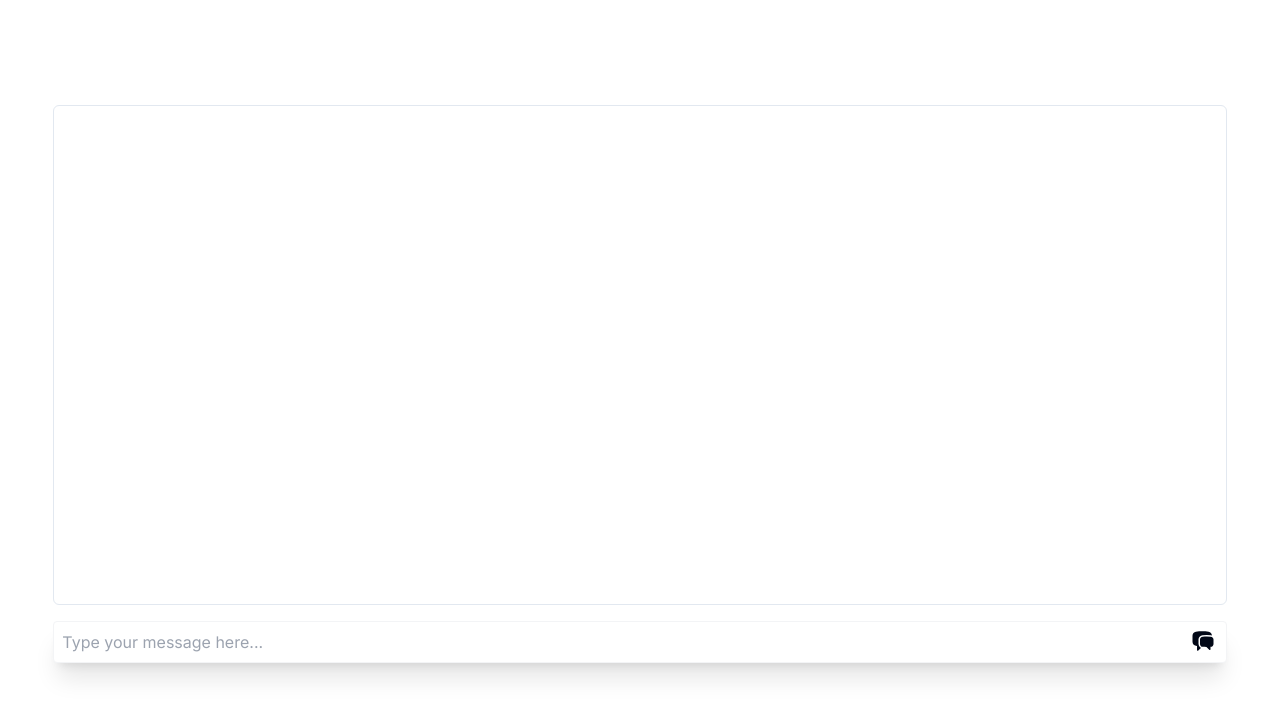
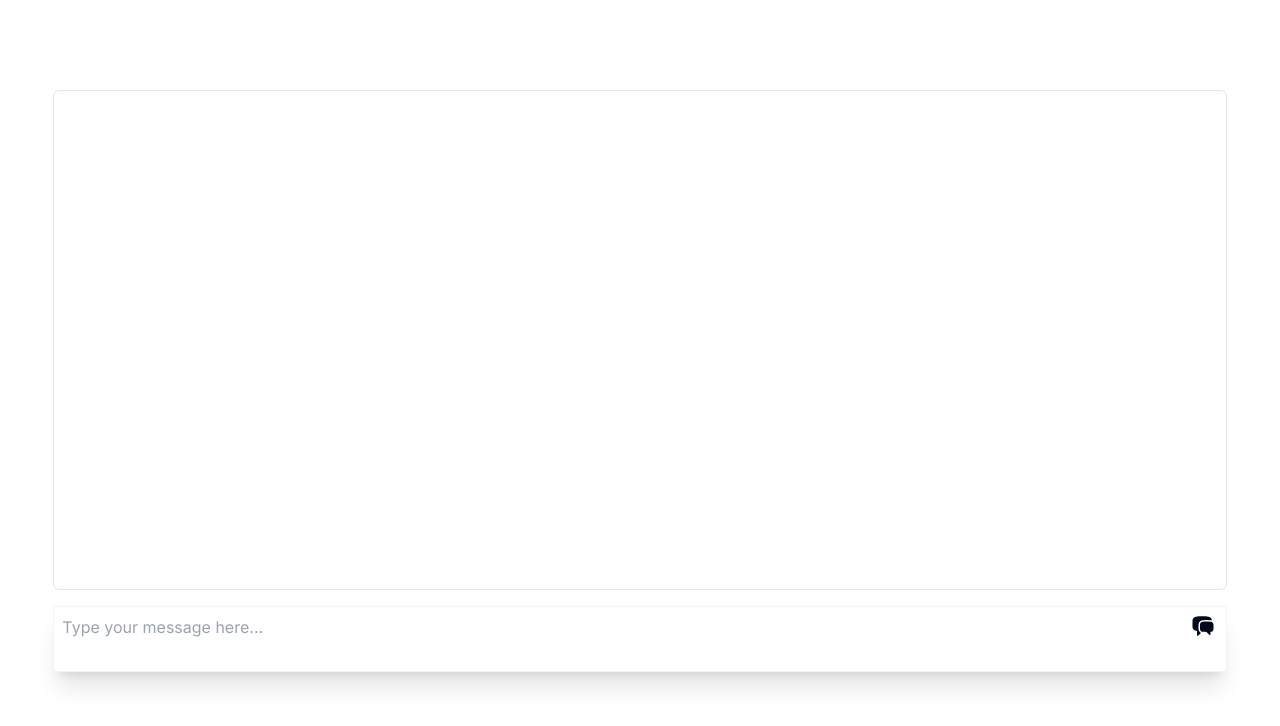
Before and after one commit to TNorsang/philo, a Next.js app: page / in a window 1280 px wide. Both pictures are taken after a click on the element 640 px from the left and 400 px from the top of the page. Shown: the top 726 px of the page. Built offline with nearby package versions, Linux system fonts and the light colour scheme.

Commit message:
fixed wrapping issues

```diff
--- a/components/chat.tsx
+++ b/components/chat.tsx
@@ -64,13 +64,19 @@ export default function Chat() {
           ))}
         </div>
         <form onSubmit={handleSubmit} className="relative mt-4">
-          <input
-            className="w-full p-2 mb-8 border border-gray-100 rounded shadow-xl"
+          <textarea
+            className="w-full p-2 mb-8 border border-gray-100 rounded shadow-xl resize-none"
             value={input}
-            maxLength={5}
             placeholder="Type your message here..."
             onChange={handleInputChange}
-          />
+            rows={2}
+            style={{
+              width: '100%',
+              paddingRight: '10%', // Note the camelCase and string value
+              boxSizing: 'border-box', // camelCase for CSS property
+            }}
+          ></textarea>
+
           <Button
             children={{
               className: 'mt-2 absolute right-3',
```
